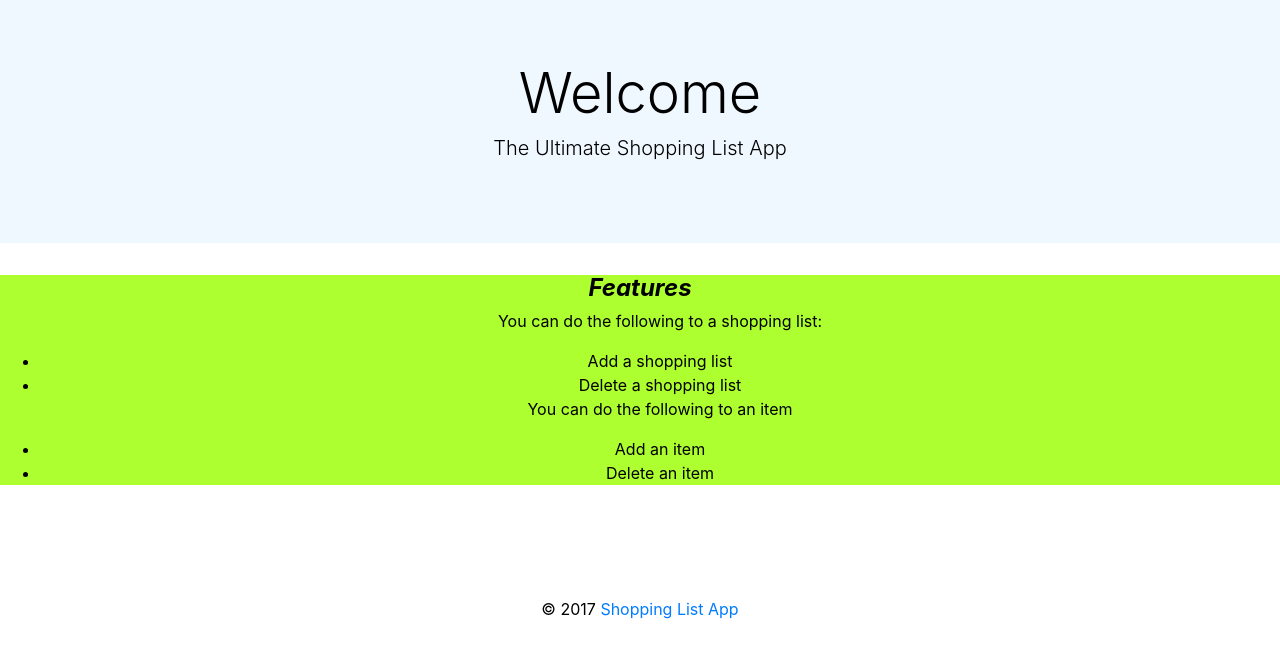
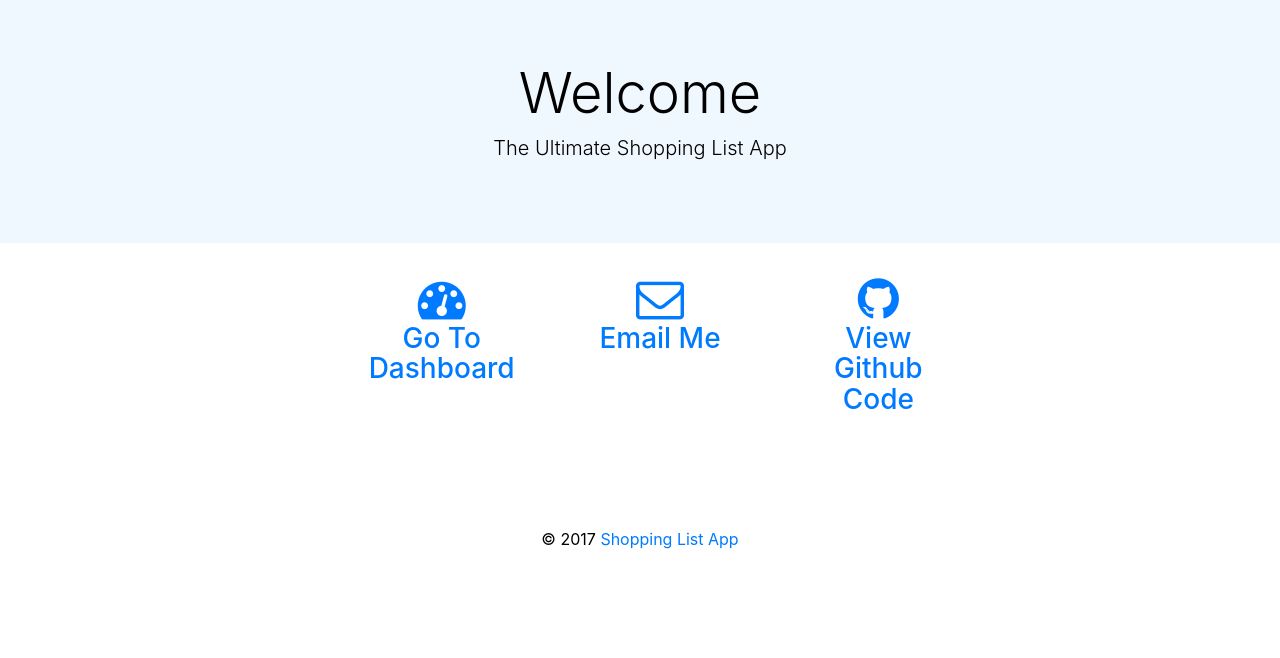
Before and after one commit to sasakad/Andela-Developer-Challenge---Shopping-List-V2.0, a Flask app: page / in a window 1280 px wide. Shown: the part 114-772 px from the top of the page. Run offline with Flask 2, Linux system fonts and the light colour scheme; the visitor is signed in with stand-in values (Sample User, id 1); some libraries are stand-ins or nearby versions.

Commit message:
[Feature[2098487] Added links and icons to logged in homepage

```diff
--- a/app/templates/index.html
+++ b/app/templates/index.html
@@ -7,22 +7,41 @@
                 <p class=" lead">The Ultimate Shopping List App</p>
             </div>
     </div>
-    <div class="text-center" style=" background-color:greenyellow ;">
+    <div class="text-center" style=" background-color:aliceblue;">
         {%if session['username' or session['email']]%}
-        <h4><strong><em>Features</em></strong></h4>
-        <ul class="text-center">
-            <p>You can do the following to a shopping list:</p>
-            <li>Add a shopping list</li>
-            <li>Delete a shopping list</li>
-            <p>You can do the following to an item</p>
-            <li>Add an item</li>
-            <li>Delete an item</li>
-        </ul>
+        <div class='row justify-content-center' style="background-color:white;">
+                <div class="col-sm-2 offset-sm-3">
+                <ul>
+                    <a href="/dashboard" style="text-decoration:none;">
+                        <i class="fa fa-dashboard fa-3x"></i>
+                        <h3 class="cbp-ig-title">Go To Dashboard</h3>
+                    </a>
+                </ul>
+                </div>
+                <div class="col-sm-2">
+                <ul>
+                    <a href="mailto:david.parseen@gmail.com" style="text-decoration:none;">
+                        <i class="fa fa-envelope-o fa-3x"></i>
+                        <h3 class="cbp-ig-title">Email Me</h3>
+                    </a>
+                </ul>
+                </div>
+                <div class="col-sm-2">
+                <a href="https://github.com/parseendavid/Andela-Developer-Challenge---Shopping-List-V2.0" style="text-decoration:none;" >
+                    <ul>
+                        <i class="fa fa-github fa-3x"></i>
+                        <h3 class="cbp-ig-title">View Github Code</h3>
+                    </ul>
+                </a>
+                </div>
+        </div>
         {%else%}
         <div style="background-color:white;">
         <a href="/login" class="btn btn-lg btn-outline-success" role="button" aria-disabled="true">Login</a>
         <a href="/signup" class="btn btn-lg btn-outline-success" role="button" aria-disabled="true">Signup</a>
         </div>
         {%endif%}
-        </div>
+
+    </div>
+
 {% endblock%}
```
